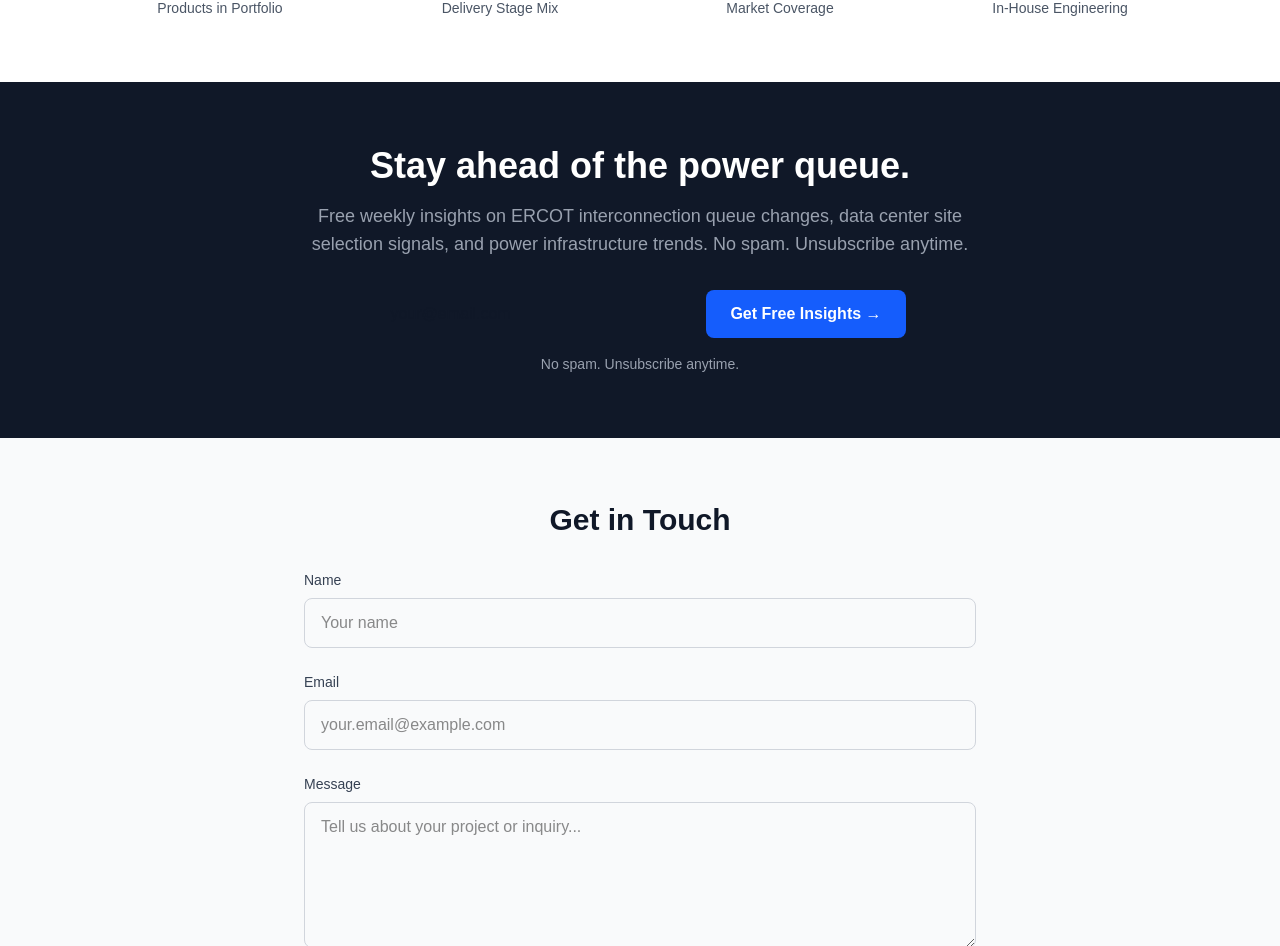
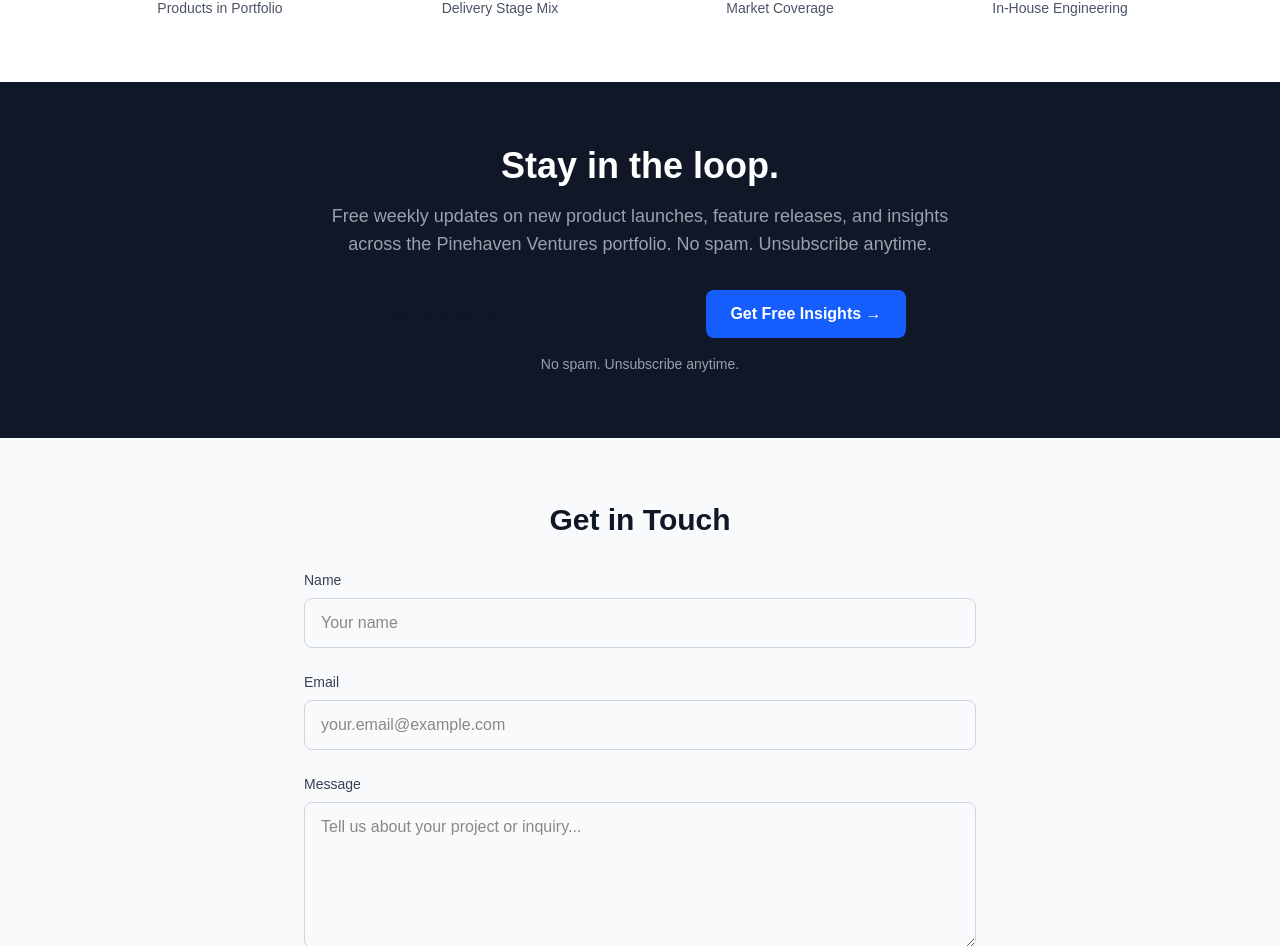
Before and after one commit to HWallaballa/pinehaven-ventures-website, a Next.js app: page / in a window 1280 px wide. Shown: the part 1311-2257 px from the top of the page. Built offline with nearby package versions, Linux system fonts and the light colour scheme.

Commit message:
Update LeadCapture copy to be portfolio-wide instead of PQT-specific
Replace "Stay ahead of the power queue" heading and ERCOT-focused
description with general Pinehaven Ventures portfolio messaging.

https://claude.ai/code/session_01DcXv9UCGqN1HzzTcH4QQzr

```diff
--- a/src/app/components/LeadCapture.tsx
+++ b/src/app/components/LeadCapture.tsx
@@ -42,10 +42,10 @@ export default function LeadCapture() {
         ) : (
           <>
             <h2 className="text-3xl sm:text-4xl font-bold text-white mb-4">
-              Stay ahead of the power queue.
+              Stay in the loop.
             </h2>
             <p className="text-gray-400 text-lg mb-8 max-w-2xl mx-auto">
-              Free weekly insights on ERCOT interconnection queue changes, data center site selection signals, and power infrastructure trends. No spam. Unsubscribe anytime.
+              Free weekly updates on new product launches, feature releases, and insights across the Pinehaven Ventures portfolio. No spam. Unsubscribe anytime.
             </p>
             <form onSubmit={handleSubmit} className="flex flex-col sm:flex-row items-center justify-center gap-3 mb-4">
               <input
```
